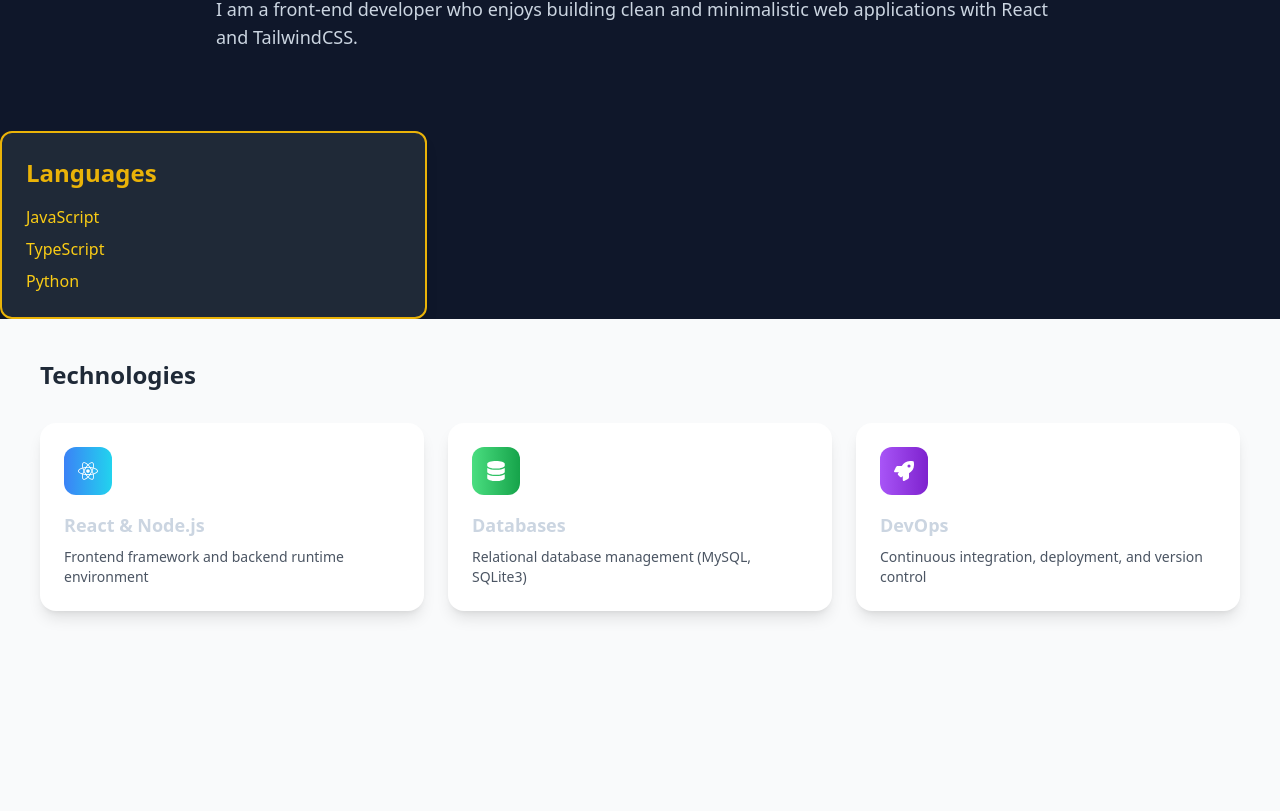
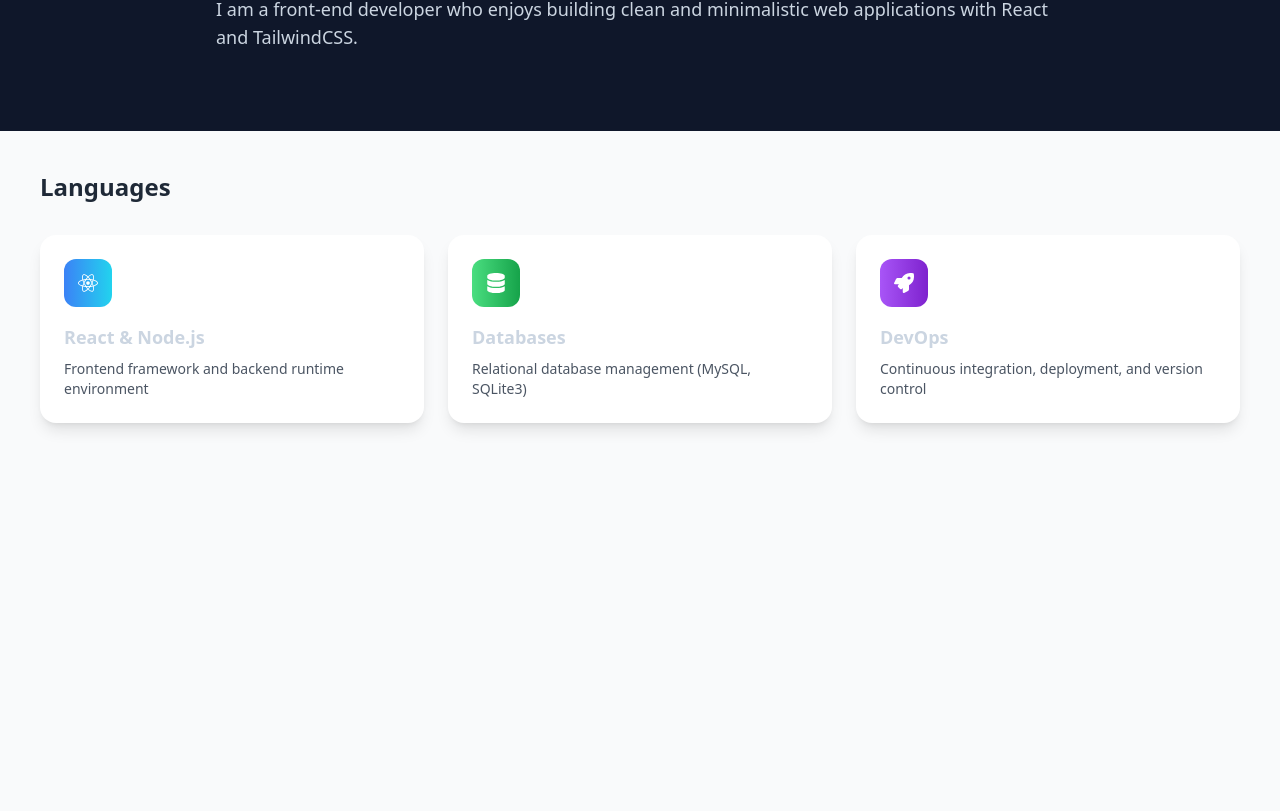
Before and after one commit to d3ad0x1/d3ad0x1.github.io, a React (Create React App) app: page / in a window 1280 px wide. Shown: the part 949-1760 px from the top of the page. Built offline with nearby package versions, Linux system fonts and the light colour scheme.

Commit message:
add fixs

```diff
--- a/src/components/Languages.js
+++ b/src/components/Languages.js
@@ -1,18 +1,45 @@
 import React from 'react';
+import TechnologyCard from './LanguagesCard';
+import { FaReact, FaDatabase, FaRocket } from 'react-icons/fa';
 
-const Languages = () => {
-  const items = ['JavaScript', 'TypeScript', 'Python'];
+const Technologies = () => {
+  const cards = [
+    {
+      icon: <FaReact />,
+      title: 'React & Node.js',
+      description: 'Frontend framework and backend runtime environment',
+      gradient: 'bg-gradient-to-r from-blue-500 to-cyan-400'
+    },
+    {
+      icon: <FaDatabase />,
+      title: 'Databases',
+      description: 'Relational database management (MySQL, SQLite3)',
+      gradient: 'bg-gradient-to-r from-green-400 to-green-600'
+    },
+    {
+      icon: <FaRocket />,
+      title: 'DevOps',
+      description: 'Continuous integration, deployment, and version control',
+      gradient: 'bg-gradient-to-r from-purple-500 to-purple-700'
+    }
+  ];
 
   return (
-    <div className="w-1/3 p-6 border-2 rounded-xl bg-gray-800 border-yellow-500 shadow-lg">
-      <h2 className="text-2xl font-bold mb-4 text-yellow-500">Languages</h2>
-      <ul className="space-y-2">
-        {items.map((item, index) => (
-          <li key={index} className="text-yellow-400">{item}</li>
+    <div className="p-10 bg-gray-50 min-h-screen">
+      <h2 className="text-2xl font-bold mb-8 text-gray-800">Languages</h2>
+      <div className="grid grid-cols-1 sm:grid-cols-2 lg:grid-cols-3 gap-6">
+        {cards.map((card, index) => (
+          <TechnologyCard
+            key={index}
+            icon={card.icon}
+            title={card.title}
+            description={card.description}
+            gradient={card.gradient}
+          />
         ))}
-      </ul>
+      </div>
     </div>
   );
 };
 
-export default Languages;
+export default Technologies;
--- /dev/null
+++ b/src/components/LanguagesCard.js
@@ -0,0 +1,15 @@
+import React from 'react';
+
+const TechnologyCard = ({ icon, title, description, gradient }) => {
+  return (
+    <div className={`flex flex-col p-6 rounded-2xl bg-white shadow-lg transform transition duration-300 hover:scale-105 hover:shadow-2xl`}>
+      <div className={`w-12 h-12 rounded-xl flex items-center justify-center mb-4 ${gradient} text-white text-xl`}>
+        {icon}
+      </div>
+      <h3 className="text-lg font-bold mb-2">{title}</h3>
+      <p className="text-gray-600 text-sm">{description}</p>
+    </div>
+  );
+};
+
+export default TechnologyCard;
```
